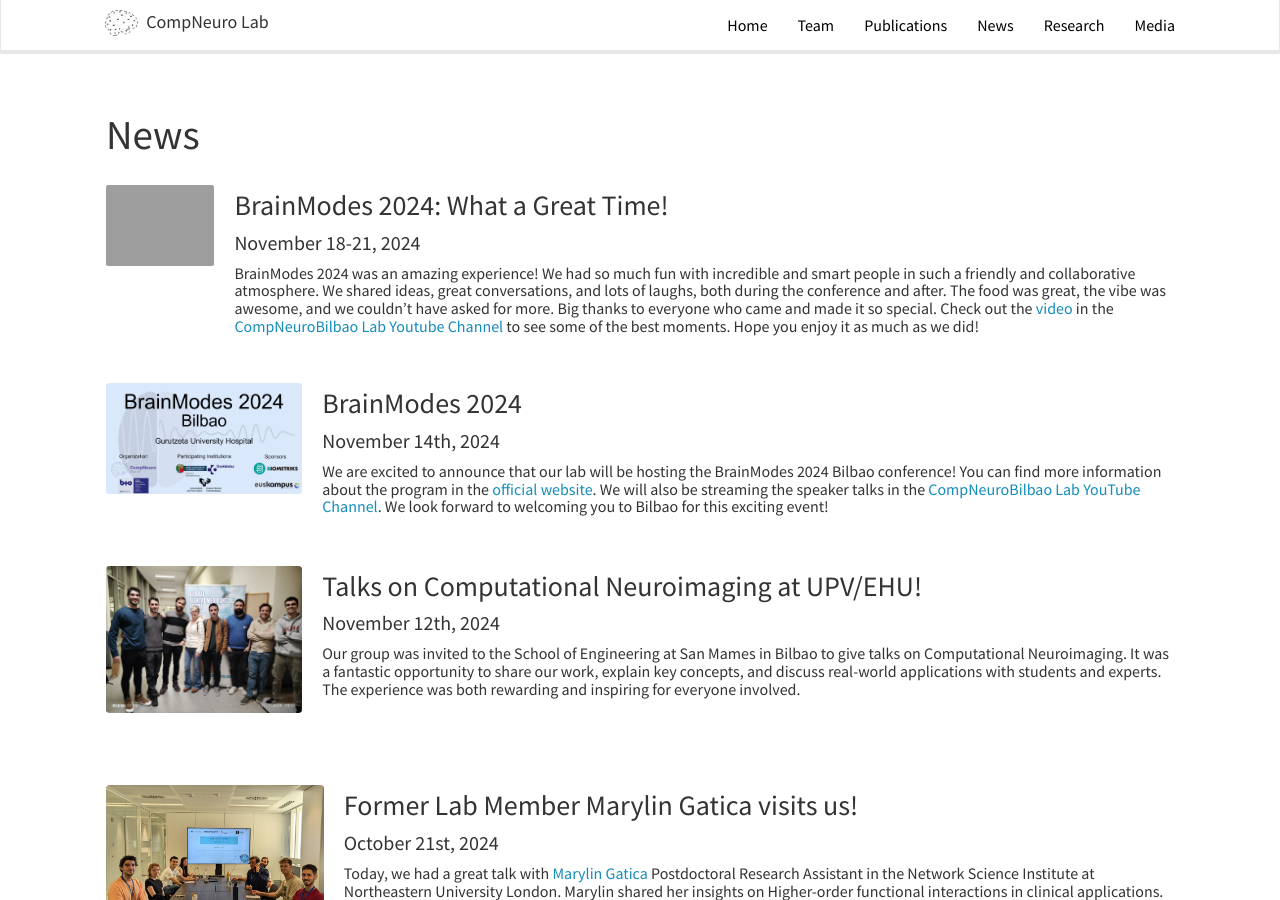
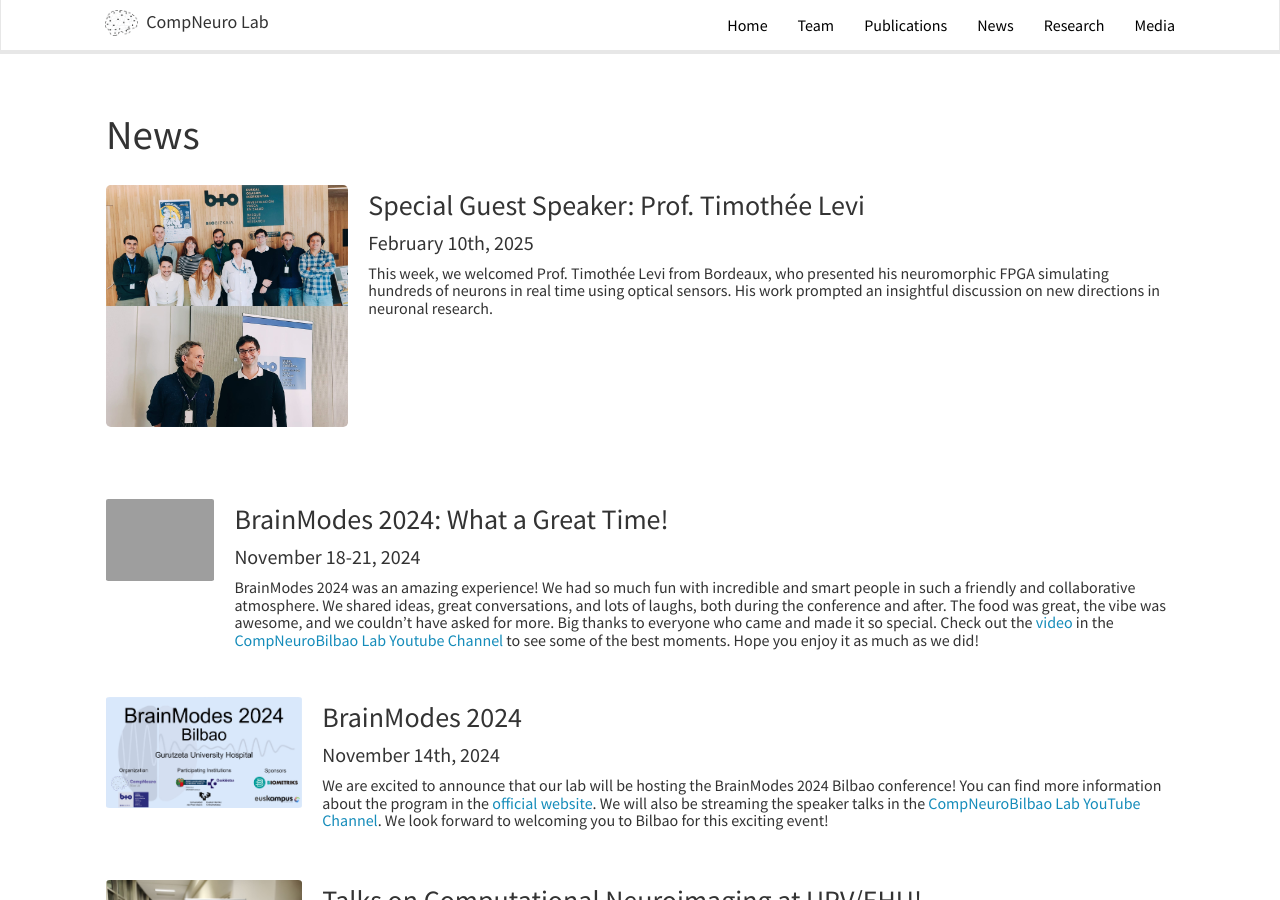
Before and after one commit to itellaetxe/compneurobilbao_website, a Jekyll site: the page built from _pages/allnews.md, in a window 1280 px wide and 900 px high. Built offline with Jekyll 4.4.1, drawn with Linux system fonts in a browser that asks for light colours; nearby versions of some CDN libraries.

Commit message:
add timothee levi new

```diff
--- a/_data/news.yml
+++ b/_data/news.yml
@@ -1,3 +1,7 @@
+- date: "February 10th, 2025"
+  headline: " Special Guest Speaker: Prof. Timothée Levi"
+  description: "This week, we welcomed Prof. Timothée Levi from Bordeaux, who presented his neuromorphic FPGA simulating hundreds of neurons in real time using optical sensors. His work prompted an insightful discussion on new directions in neuronal research."
+  image: 'tim.jpg'
 
 - date: 'November 18-21, 2024'
   headline: 'BrainModes 2024: What a Great Time!'
```
Also changed, not shown: images/newspic/innovation.PNG (added), images/newspic/sonja.jpg (added), images/newspic/tim.jpg (added).
